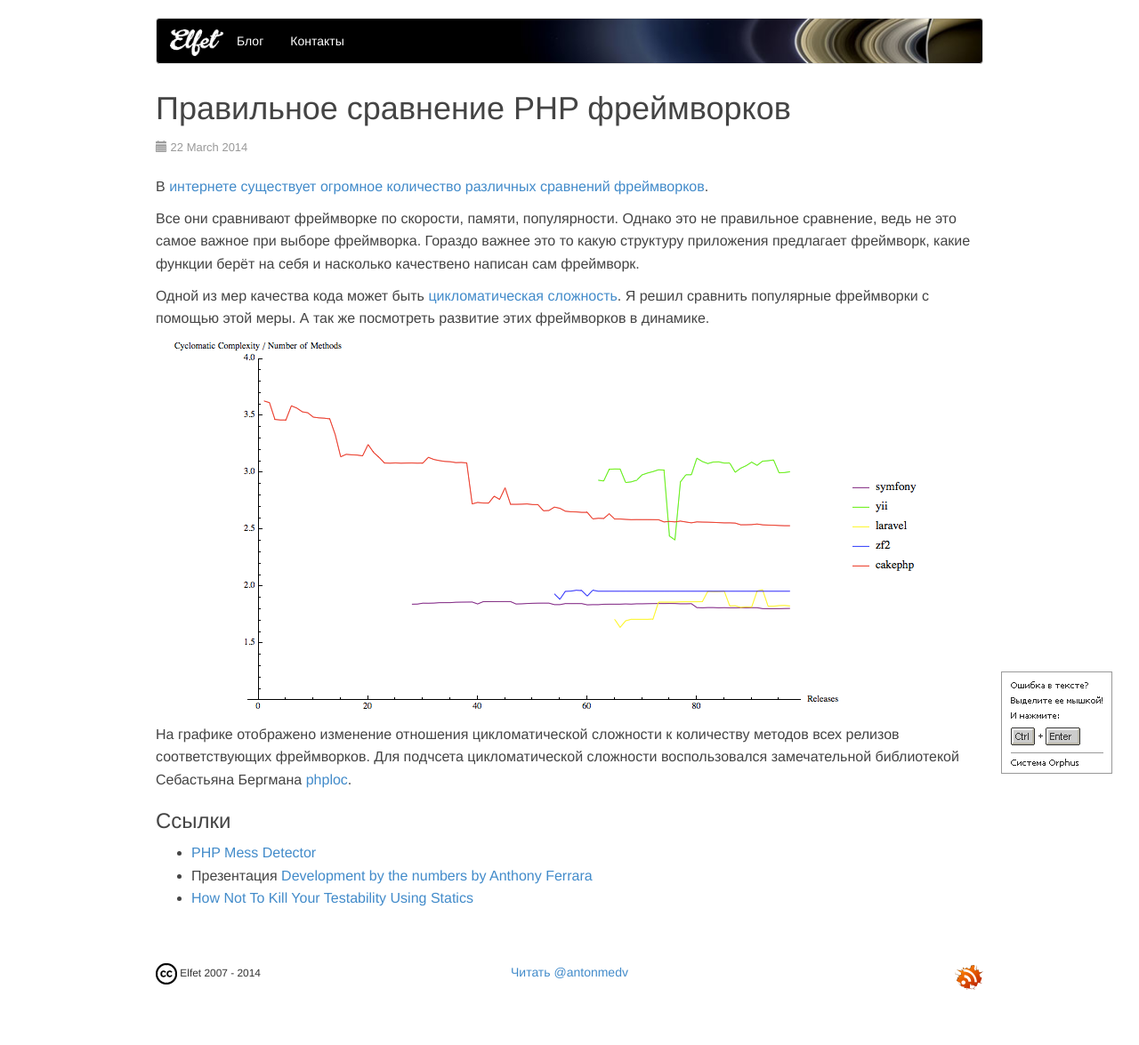
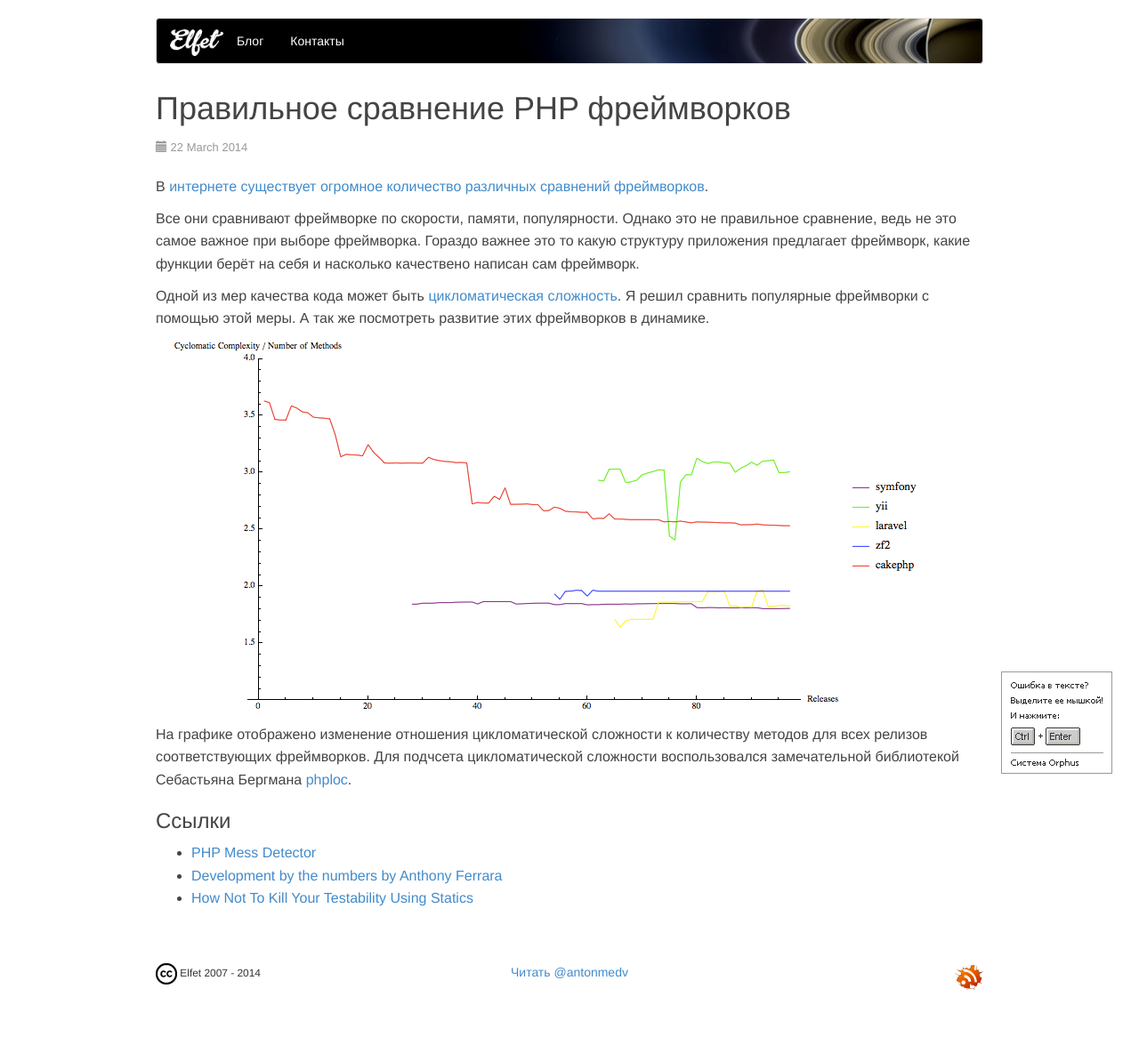
Before and after one commit to toFlash/medv.io, a Jekyll site: the page built from _posts/2014-03-22-php-framework-comparison.md, in a window 1280 px wide. Shown: the whole page at 89% size. Built offline with Jekyll 4.4.1, drawn with Linux system fonts in a browser that asks for light colours; Markdown is read by kramdown in place of the engine named in the settings; comment, search, counter and statistics services are not loaded.

Commit message:
Update post.

```diff
--- a/_posts/2014-03-22-php-framework-comparison.md
+++ b/_posts/2014-03-22-php-framework-comparison.md
@@ -21,7 +21,7 @@ title: Правильное сравнение PHP фреймворков
 
 <img src="/assets/php-framework-comparison/plot.png" class="center">
 
-На графике отображено изменение отношения цикломатической сложности к количеству методов всех релизов соответствующих фреймворков.
+На графике отображено изменение отношения цикломатической сложности к количеству методов для всех релизов соответствующих фреймворков.
 Для подчсета цикломатической сложности воспользовался замечательной библиотекой Себастьяна Бергмана
 [phploc](https://github.com/sebastianbergmann/phploc).
 
@@ -30,5 +30,5 @@ title: Правильное сравнение PHP фреймворков
 ### Ссылки
 
 * [PHP Mess Detector](http://phpmd.org/)
-* Презентация [Development by the numbers by Anthony Ferrara](http://www.slideshare.net/ircmaxell/development-by-the-numbers)
+* [Development by the numbers by Anthony Ferrara](http://www.slideshare.net/ircmaxell/development-by-the-numbers)
 * [How Not To Kill Your Testability Using Statics](http://kunststube.net/static/)
```
